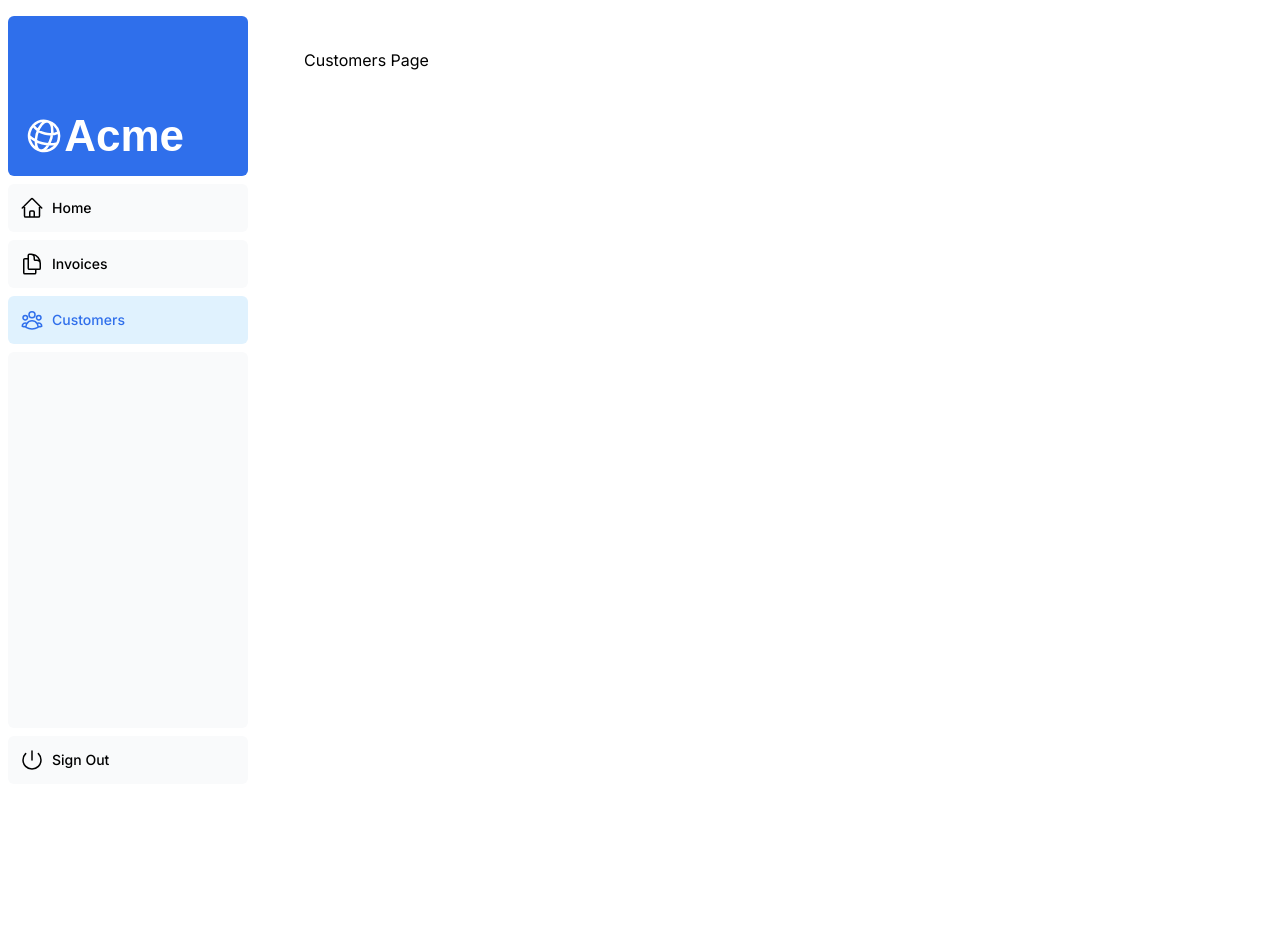
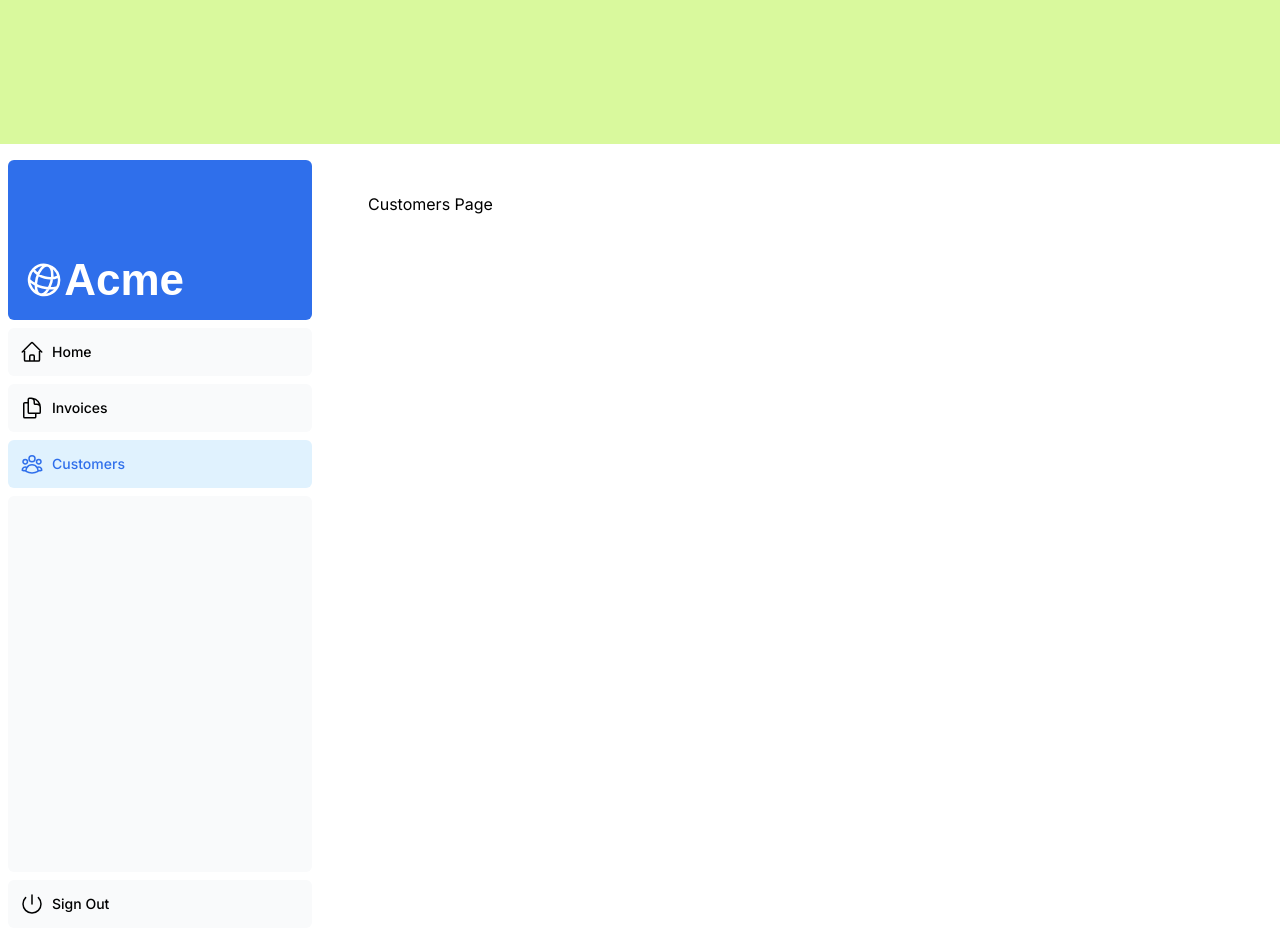
Before and after one commit to karabulut077/Nextjs-Vercel-Dashboard, a Next.js app: page /dashboard/customers in a window 1280 px wide. Before the commit the page ends 800 px from the top, so only its background shows below. Built offline with nearby package versions, Linux system fonts and the light colour scheme; a web font is replaced by a local one.

Commit message:
top nav added

```diff
--- a/app/dashboard/layout.tsx
+++ b/app/dashboard/layout.tsx
@@ -4,11 +4,18 @@ import SideNav from '@/app/ui/dashboard/sidenav';
 export default function Layout({ children }: { children: React.ReactNode }) {
 
   return (
-    <div className="flex h-screen flex-col md:flex-row md:overflow-hidden">
-      <div className="w-full flex-none md:w-64">
-        <SideNav />
+    <>
+      <div className='w-full h-36 bg-lime-200'>
+
       </div>
-      <div className="flex-grow p-6 md:overflow-y-auto md:p-12">{children}</div>
-    </div>
+      <div className="flex h-screen flex-col md:flex-row md:overflow-hidden">
+        <div className="w-full flex-none md:w-80">
+          <SideNav />
+        </div>
+        <div className="flex-grow p-6 md:overflow-y-auto md:p-12">
+          {children}
+        </div>
+      </div>
+    </>
   );
 }
```
